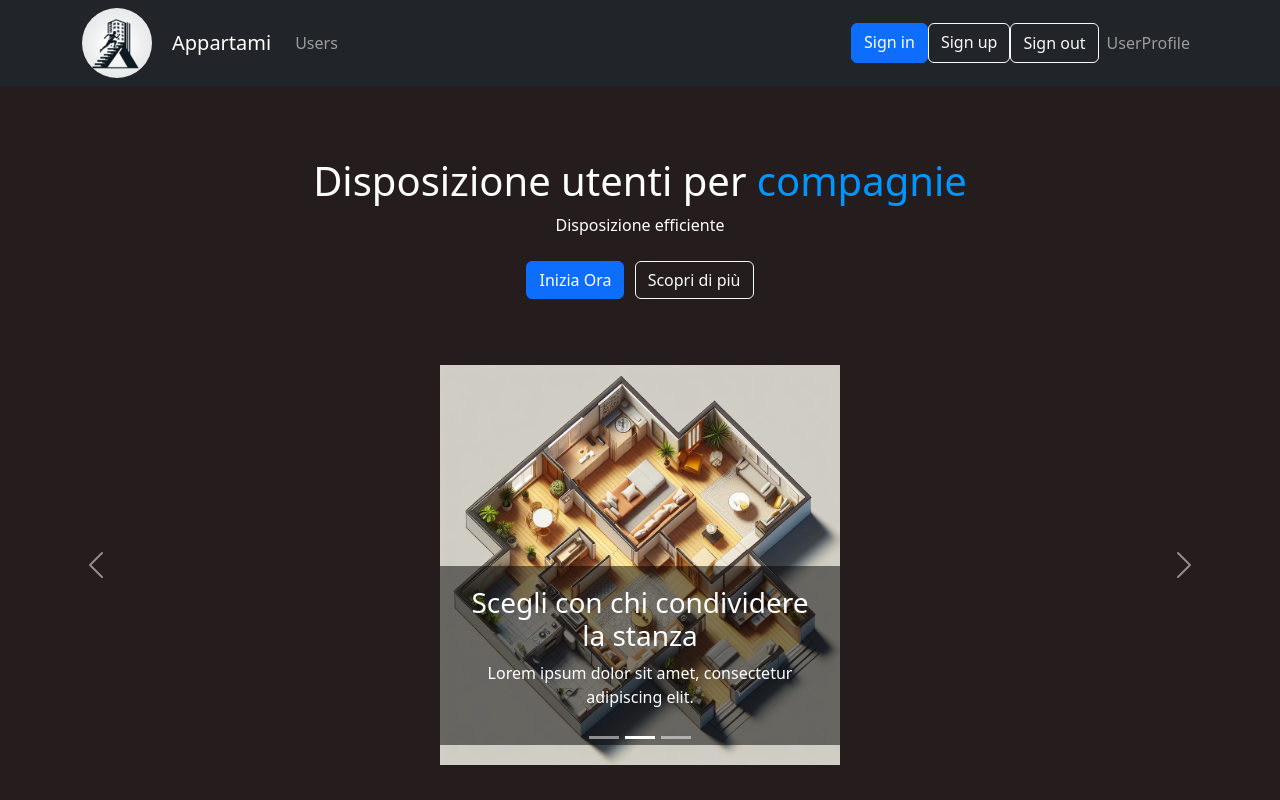
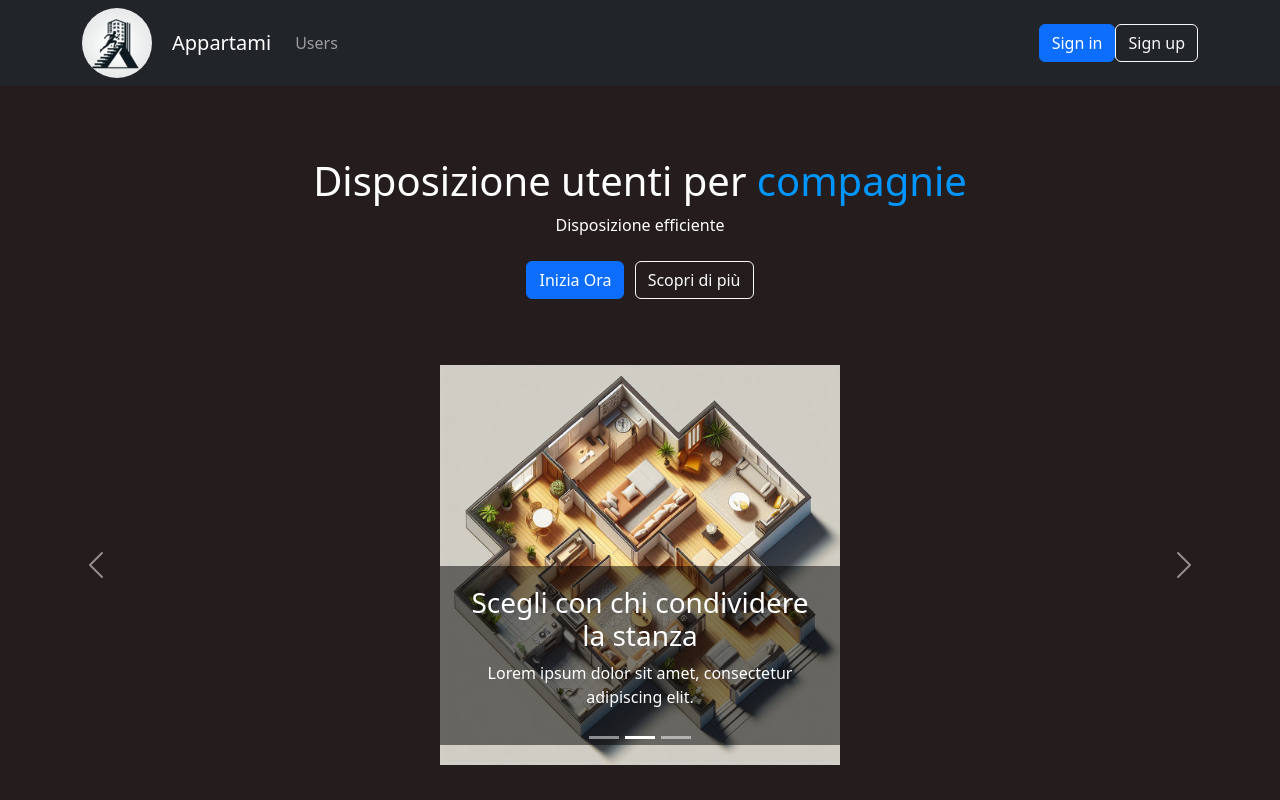
Before and after one commit to comitanigiacomo/appartami, a React (Create React App) app in the folder frontend/: page / in a window 1280 px wide. Shown: the top 800 px of the page. Built offline with nearby package versions, Linux system fonts and the light colour scheme.

Commit message:
Refactor NavComp component to handle login/logout logic and display different buttons based on authentication status

```diff
--- a/frontend/src/Components/NavComp.jsx
+++ b/frontend/src/Components/NavComp.jsx
@@ -1,11 +1,19 @@
-import React from 'react';
+import React, { useState, useEffect } from 'react';
 import Container from 'react-bootstrap/Container';
 import Nav from 'react-bootstrap/Nav';
 import Navbar from 'react-bootstrap/Navbar';
 import Button from 'react-bootstrap/Button';
-import image from '../images/logo.png'
+import image from '../images/logo.png';
 
 export function NavComp() {
+  const [isLoggedIn, setIsLoggedIn] = useState(false);
+
+  useEffect(() => {
+    // Controlla se c'è un token nei cookie quando il componente si monta
+    const token = document.cookie.split('; ').find(row => row.startsWith('token='));
+    setIsLoggedIn(!!token); // Imposta isLoggedIn a true se c'è un token, altrimenti false
+  }, []);
+
   const handleLogout = async () => {
     try {
       const response = await fetch('/api/auth/logout', {
@@ -15,6 +23,7 @@ export function NavComp() {
     if (response.ok) {
         // Effettua il logout dall'applicazione o esegui altre azioni necessarie
         console.log('Logout effettuato con successo');
+        window.location.reload();
     } else {
         console.error('Errore durante il logout:', response.statusText);
     }
@@ -27,19 +36,27 @@ export function NavComp() {
     <>
       <Navbar sticky="top" bg="dark" data-bs-theme="dark">
         <Container>
-          <img style={{borderRadius: '50%', marginRight: '20px'}} src={image} alt="logo"></img>
+          <img style={{ borderRadius: '50%', marginRight: '20px' }} src={image} alt="logo" />
           <Navbar.Brand href="#/">Appartami</Navbar.Brand>
           <Nav className="me-auto">
             <Nav.Link href="#users">Users</Nav.Link>
           </Nav>
           <Nav>
+            {/* Mostra diversi pulsanti in base allo stato di autenticazione */}
+            {isLoggedIn ? (
+              <>
+                <Button className='ml-3' variant="outline-light" onClick={handleLogout}>Sign out</Button>{' '}
+                <Nav.Link href="#userProfile">UserProfile</Nav.Link>
+              </>
+            ) : (
+              <>
                 <Button className='mr-3' href="#signIn" variant="primary">Sign in</Button>{' '}
                 <Button className='ml-3' href="#signUp" variant="outline-light">Sign up</Button>{' '}
-              <Button className='ml-3' variant="outline-light" onClick={handleLogout}>Sign out</Button>{' '}
-              <Nav.Link href="#userProfile">UserProfile</Nav.Link>
+              </>
+            )}
           </Nav>
         </Container>
       </Navbar>
     </>
-    )
+  );
 }
```
Lines whose indentation alone changed are shown as unchanged.
